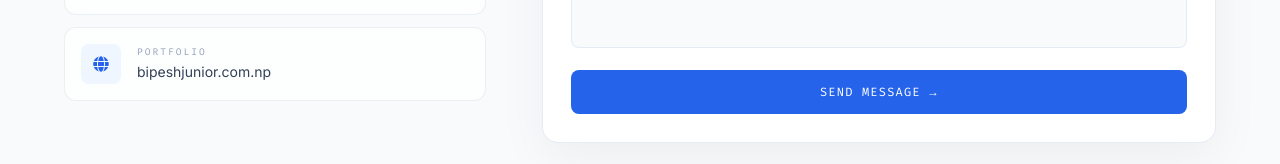
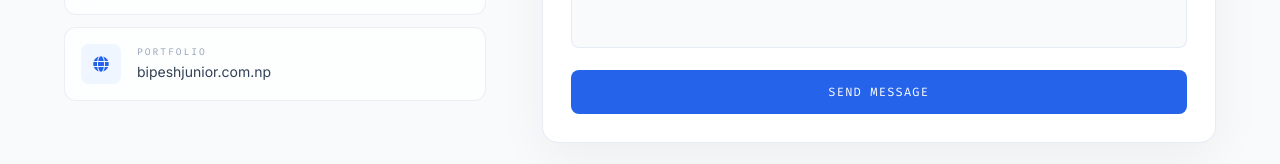
Before and after one commit to bipesh369/bipesh-portfolio, a React (Create React App) app: page / in a window 1280 px wide. Shown: the part 3709-3873 px from the top of the page. Built offline with nearby package versions, Linux system fonts and the light colour scheme.

Commit message:
update: change button text to remove arrow in ContactSection component

```diff
--- a/src/components/sections/ContactSection.jsx
+++ b/src/components/sections/ContactSection.jsx
@@ -282,7 +282,7 @@ export default function ContactSection() {
                       Sending...
                     </>
                   ) : (
-                    "Send Message →"
+                    "Send Message"
                   )}
                 </button>
               </form>
```
